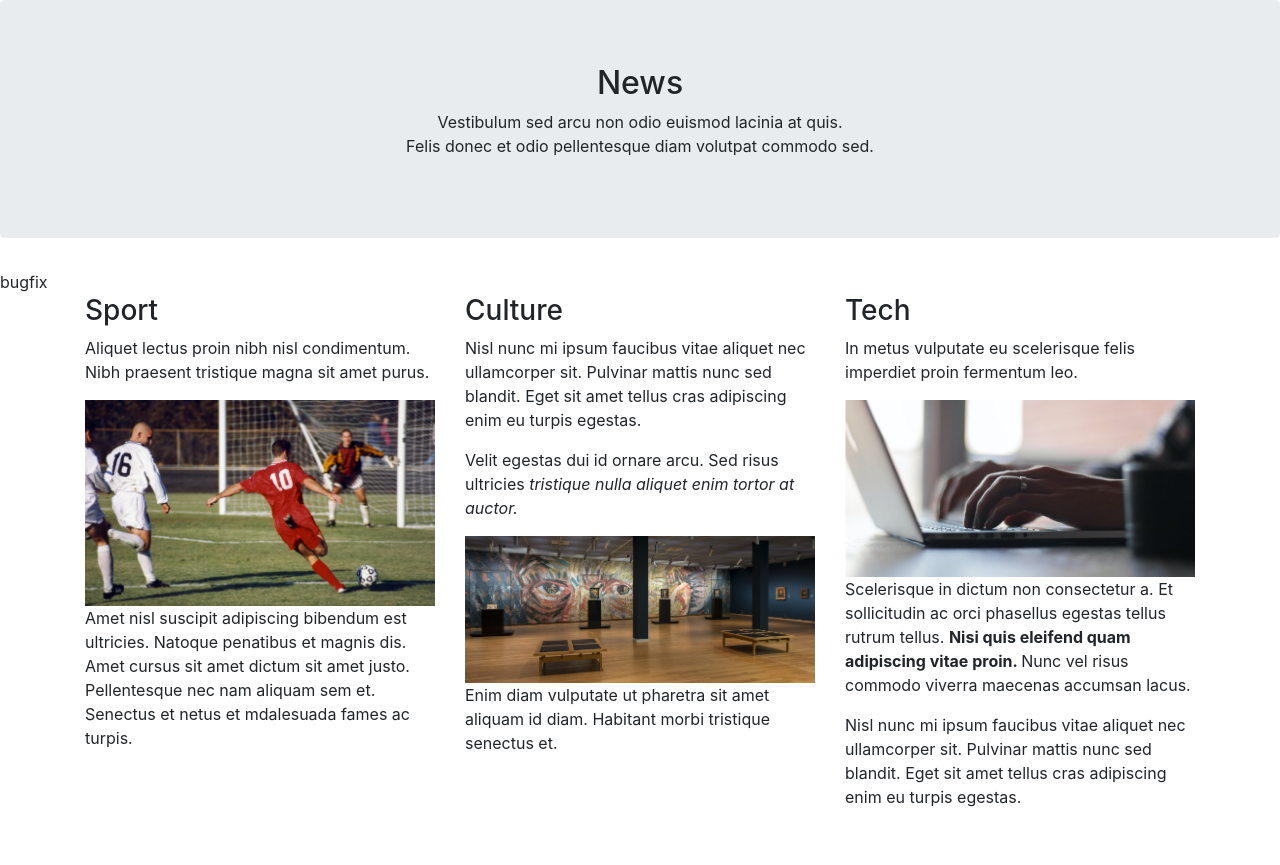
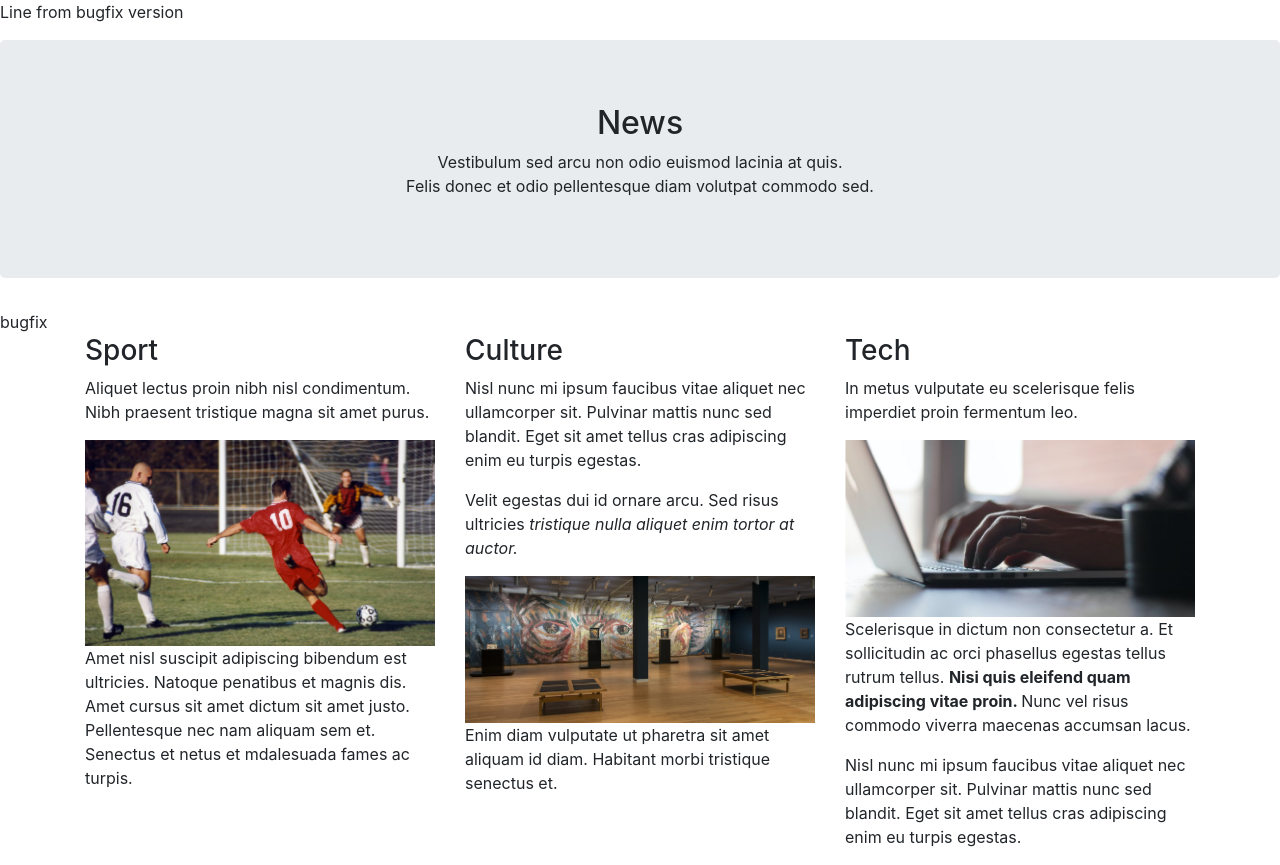
Before and after one commit to GrinAlex/Test, a plain HTML site: page index.html in a window 1280 px wide. Before the commit the page ends 825 px from the top, so only its background shows below. Drawn offline with Linux system fonts and the light colour scheme.

Commit message:
Add like from bugfix branch

```diff
--- a/index.html
+++ b/index.html
@@ -6,6 +6,7 @@
     <link rel="stylesheet" href="css/bootstrap.min.css">
 </head>
 <body>
+<p>Line from bugfix version</p>
 <div class="jumbotron text-center">
   <h2>News</h2>
   <p>Vestibulum sed arcu non odio euismod lacinia at quis. <br/>Felis donec et odio pellentesque diam volutpat commodo sed.</p>
```
